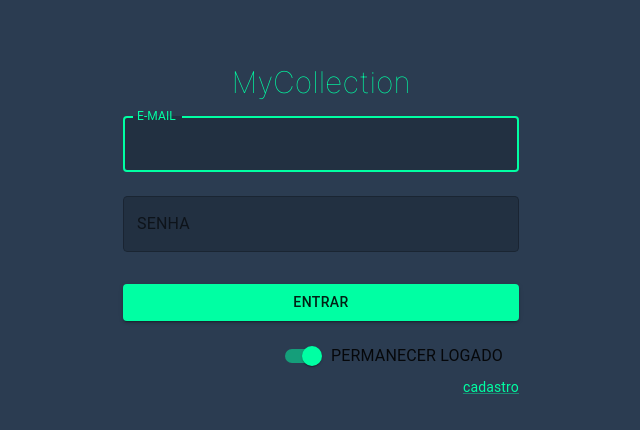
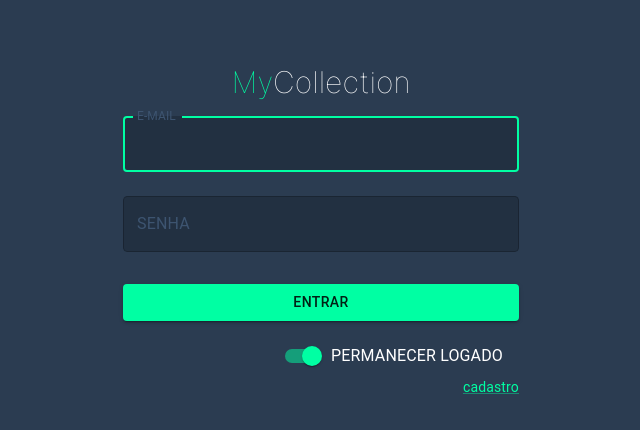
Before and after one commit to Felippe017/template_my_colletion, a React (Vite) app: page /login in a window 1280 px wide. Shown: the top 430 px of the page, without its empty margins (319-959 px from the left). Built offline with nearby package versions, Linux system fonts and the light colour scheme.

Commit message:
feat/cria-pagina-login: Faz estilizações finais no layout de Login. Muda cor do conteúdo do e-mail e password para branco, além do checkbox permanecer logado. Além disso, altera as cores da label dos inputs e do titulo MyCollection

```diff
--- a/src/pages/LoginPage/LoginPage.tsx
+++ b/src/pages/LoginPage/LoginPage.tsx
@@ -70,16 +70,31 @@ export const Login: React.FC = () => {
               fontSize: '30px',
               fontFamily: 'Inter',
               lineHeight: '36.31px',
-              color: '#00FFA3'
+              position: 'relative',
+              '&::before': {
+                content: "'My'",
+                color: '#00FFA3',
+              },
+              '&::after': {
+                content: "'Collection'",
+                color: 'white'
+              },
             }}
-          >
-            MyCollection
-          </Typography>
+          />
           <Box component="form" onSubmit={formik.handleSubmit} noValidate sx={{ mt: 0 }}>
             <TextField
               sx={{
                 backgroundColor: '#223041',
-                borderRadius: '5px'
+                borderRadius: '5px',
+                '& label, & label.Mui-focused': {
+                  color: '#3D5470',
+                },
+                '& input::placeholder, & input:focus::placeholder': {
+                  color: '#3D5470',
+                },
+                '& input': {
+                  color: 'white'
+                }
               }}
               value={formik.values.email}
               onChange={formik.handleChange}
@@ -99,7 +114,16 @@ export const Login: React.FC = () => {
             <TextField
               sx={{
                 backgroundColor: '#223041',
-                borderRadius: '5px'
+                borderRadius: '5px',
+                '& label, & label.Mui-focused': {
+                  color: '#3D5470',
+                },
+                '& input::placeholder, & input:focus::placeholder': {
+                  color: '#3D5470',
+                },
+                '& input': {
+                  color: 'white'
+                }
               }}
               value={formik.values.password}
               onChange={formik.handleChange}
@@ -129,6 +153,7 @@ export const Login: React.FC = () => {
                 <FormControlLabel
                   control={<Switch data-testid="switch-id" defaultChecked />}
                   label="PERMANECER LOGADO"
+                  style={{ color: 'white' }}
                 />
               </Grid>
               <Grid item>
```
